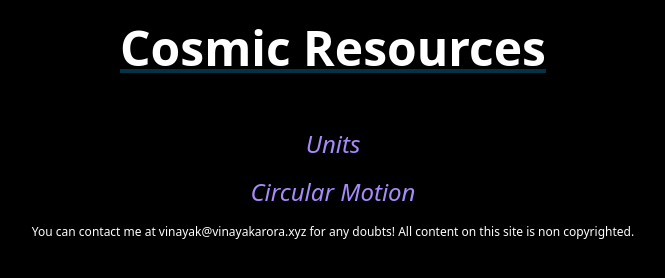
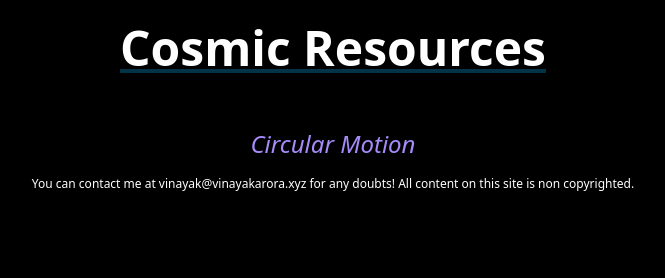
Before and after one commit to XdRoastedShoes/CosmicResources, an Astro site: page /notes in a window 1280 px wide. Shown: the whole page, without its empty margins (307-972 px from the left). Built offline with nearby package versions, Linux system fonts and the light colour scheme; Astro itself is replaced by a stand-in of ours.

```diff
--- a/src/pages/notes/index.astro
+++ b/src/pages/notes/index.astro
@@ -6,7 +6,6 @@
 <Layout title="Cosmic Resources.">
 	<br>
 	<br>
-  <Card title="Units", body = '', href='/blog/pqau.mdx' />
 	<Card title="Circular Motion", body='', href='/Notes/CircularMotion.pdf' />
 
 	<!-- Test for Latex astro component  -->
```
Also changed, not shown: 1 other file.
